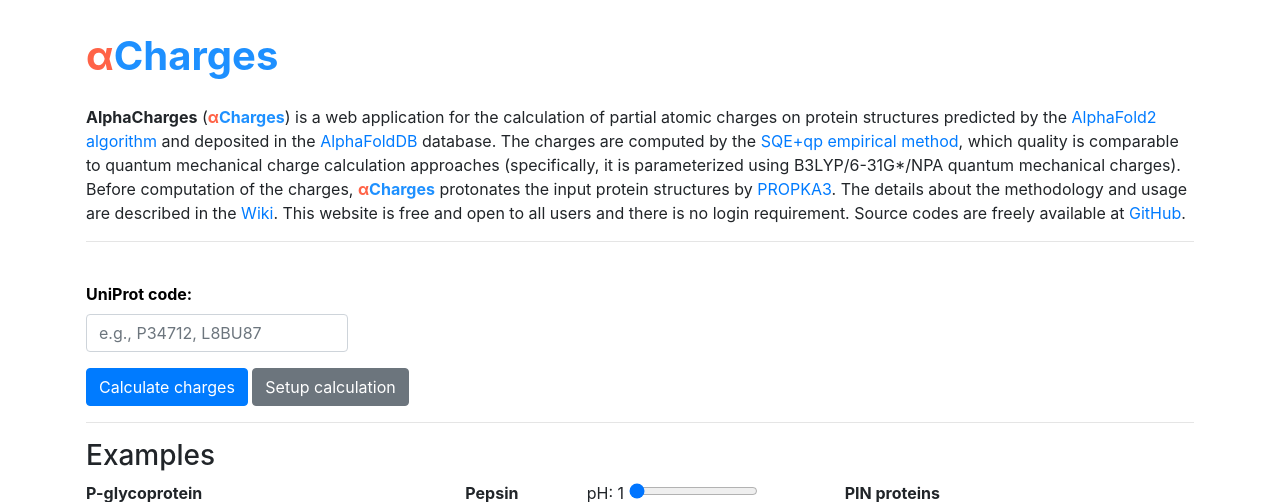
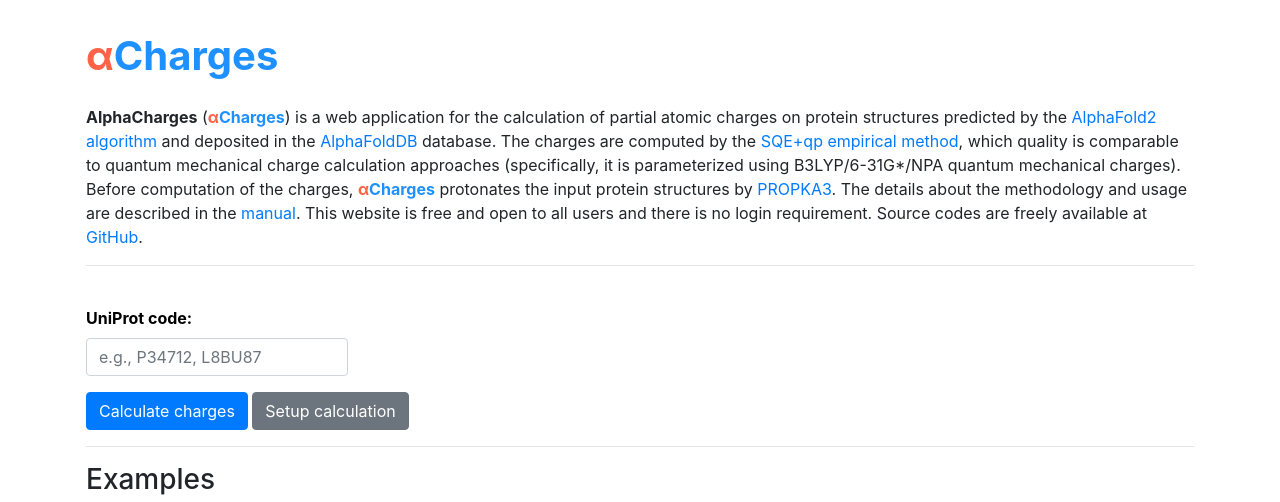
Before and after one commit to sb-ncbr/AlphaCharges, a Flask app: page / in a window 1280 px wide. Shown: the top 502 px of the page. Run offline with Flask 2, Linux system fonts and the light colour scheme; some libraries are stand-ins or nearby versions.

Commit message:
update index.html

```diff
--- a/app/templates/index.html
+++ b/app/templates/index.html
@@ -25,7 +25,7 @@
                 input protein structures by <a href="https://pubs.acs.org/doi/full/10.1021/ct100578z" target="_blank"
                     rel="noreferrer">PROPKA3</a>. The details about the methodology and usage are
                 described in the <a href="https://github.com/sb-ncbr/AlphaCharges/wiki" target="_blank"
-                    rel="noreferrer">Wiki</a>. This website is free and open to all users and there is no login
+                    rel="noreferrer">manual</a>. This website is free and open to all users and there is no login
                 requirement. Source codes are freely available at <a href="https://github.com/sb-ncbr/AlphaCharges" target="_blank"
                     rel="noreferrer">GitHub</a>.
             </div>
```
